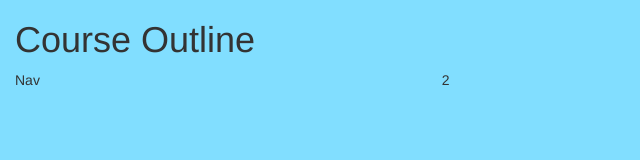
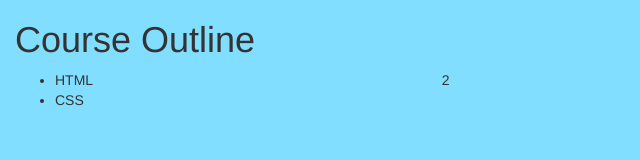
Before and after one commit to reidbraswell1/reidbraswell1.github.io, a plain HTML site: page index.html in a window 1280 px wide. Shown: the whole page, without its empty margins (0-640 px from the left). Drawn offline with nearby package versions, Linux system fonts and the light colour scheme.

Commit message:
Update index.html

```diff
--- a/index.html
+++ b/index.html
@@ -37,7 +37,10 @@
         <div class="col-xs-4">
           <nav>
           <!-- Basic Navigation Links For the Document -->
-            <p>Nav</nav>
+            <ul>
+              <li>HTML</li>
+              <li>CSS</li>
+            </ul>
           </nav>
         </div>
         <main>
```
